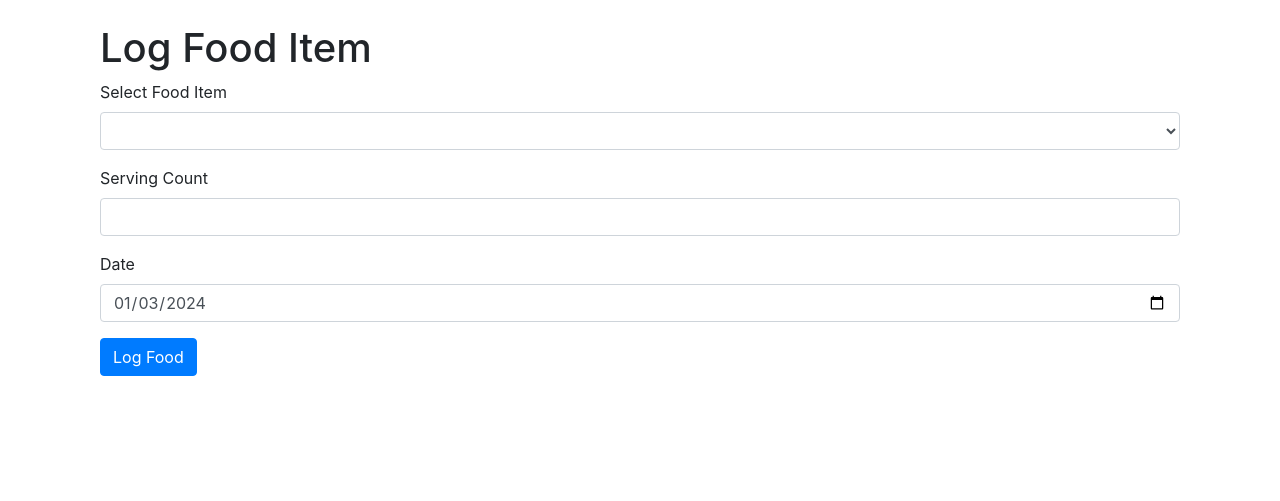
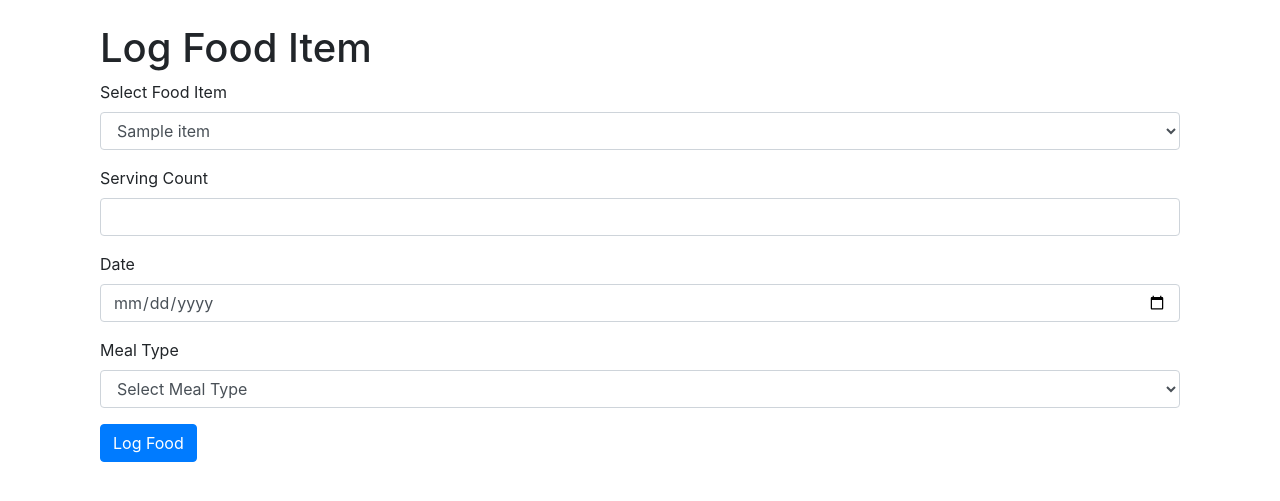
Before and after one commit to Jam0k/MyFitnessBro, a Flask app: page /nutrition/meals-and-foods/add-food in a window 1280 px wide. Shown: the part 56-557 px from the top of the page. Run offline with Flask 3, Linux system fonts and the light colour scheme; tables that the repository leaves empty hold one stand-in row (values such as "Sample post"); lists and menus that the app fills with data are empty; some libraries are stand-ins or nearby versions.

Commit message:
Working meal / food log

```diff
--- a/blueprints/nutrition/routes.py
+++ b/blueprints/nutrition/routes.py
@@ -1,5 +1,5 @@
 from flask import Blueprint, render_template, request, jsonify, redirect, url_for, jsonify
-from models import FoodItem, Meal, MealFoodItem, db
+from models import FoodItem, Meal, MealFoodItem, FoodMealLog, db
 import json
 from decimal import Decimal
 from datetime import datetime
@@ -107,6 +107,30 @@ def addFood():
     return render_template('nutrition/meals-and-food/food/add-food.html', today=today)
 
 
+@nutrition_blueprint.route('/meals-and-foods/log-food', methods=['POST'])
+def logFood():
+    try:
+        data = request.get_json()
+        new_log = FoodMealLog(
+            food_item_id=data['food_item_id'],
+            serving_count=data['serving_count'],
+            log_date=datetime.strptime(data['log_date'], '%Y-%m-%d'),
+            meal_type=data['meal_type']  # Include meal_type in the logged data
+        )
+        db.session.add(new_log)
+        db.session.commit()
+        return jsonify({'message': 'Food logged successfully'})
+    except Exception as e:
+        return jsonify({'error': str(e)}), 500
+
+@nutrition_blueprint.route('/meals-and-foods/get-all-food-items', methods=['GET'])
+def getAllFoodItems():
+    try:
+        food_items = FoodItem.query.all()
+        food_items_data = [item.to_dict() for item in food_items]
+        return jsonify(food_items_data)
+    except Exception as e:
+        return jsonify({'error': str(e)}), 500
 
 
 
@@ -344,14 +368,38 @@ def updateMeal(id):
         return jsonify({'error': str(e)}), 500
 
 
+@nutrition_blueprint.route('/meals-and-foods/log-meal', methods=['POST'])
+def logMeal():
+    try:
+        # Parse data from the incoming request
+        data = request.get_json()
+        meal_id = data['meal_id']
+        meal_type = data['meal_type']
+        log_date = datetime.strptime(data['log_date'], '%Y-%m-%d')
+
+        # Create a new MealLog instance
+        new_meal_log = FoodMealLog(
+            meal_id=meal_id,
+            meal_type=meal_type,
+            log_date=log_date
+        )
+
+        # Add to the database and commit
+        db.session.add(new_meal_log)
+        db.session.commit()
+
+        return jsonify({'message': 'Meal logged successfully'}), 200
+
+    except Exception as e:
+        return jsonify({'error': str(e)}), 500
 
 
-@nutrition_blueprint.route('/meals-and-foods/get-all-food-items', methods=['GET'])
-def getAllFoodItems():
+@nutrition_blueprint.route('/meals-and-foods/get-all-meals', methods=['GET'])
+def getAllMeals():
     try:
-        food_items = FoodItem.query.all()
-        food_items_data = [item.to_dict() for item in food_items]
-        return jsonify(food_items_data)
+        meals = Meal.query.all()
+        meals_data = [meal.to_dict() for meal in meals]
+        return jsonify(meals_data)
     except Exception as e:
         return jsonify({'error': str(e)}), 500
 
--- a/models.py
+++ b/models.py
@@ -58,3 +58,26 @@ class MealFoodItem(db.Model):
 
     meal = db.relationship('Meal', backref=db.backref('meal_food_item_assoc'))
     food_item = db.relationship('FoodItem', backref=db.backref('meal_food_item_assoc'))
+
+class FoodMealLog(db.Model):
+    __tablename__ = 'food_meal_logs'
+
+    id = db.Column(db.Integer, primary_key=True)
+    food_item_id = db.Column(db.Integer, db.ForeignKey('food_items.id'))
+    meal_id = db.Column(db.Integer, db.ForeignKey('meals.id'))  # Add this line
+    serving_count = db.Column(db.Numeric(5, 2))
+    log_date = db.Column(db.Date, nullable=False)
+    meal_type = db.Column(db.String(50))  # Type of meal (breakfast, lunch, etc.)
+
+    food_item = db.relationship('FoodItem', backref=db.backref('logs', lazy='dynamic'))
+    meal = db.relationship('Meal', backref=db.backref('meal_logs', lazy='dynamic'))  # Add this relationship
+
+    def to_dict(self):
+        return {
+            'id': self.id,
+            'food_item_id': self.food_item_id,
+            'meal_id': self.meal_id,  # Include this field
+            'serving_count': str(self.serving_count),
+            'log_date': self.log_date.isoformat(),
+            'meal_type': self.meal_type
+        }
--- /dev/null
+++ b/static/js/food/log-food.js
@@ -0,0 +1,51 @@
+$(document).ready(function() {
+    // Handle the form submission
+    $("#logFoodForm").on("submit", function(e) {
+        e.preventDefault();
+
+        // Gather data from the form
+        var foodItemId = $("#foodItemSelector").val();
+        var servingCount = $("#servingCount").val();
+        var logDate = $("#logDate").val();
+        var mealType = $("#mealType").val();
+
+        // Construct the data object to be sent
+        var logData = {
+            food_item_id: foodItemId,
+            serving_count: servingCount,
+            log_date: logDate,
+            meal_type: mealType
+        };
+
+        // AJAX request to log the food item
+        $.ajax({
+            url: "/nutrition/meals-and-foods/log-food",  // Replace with your actual endpoint
+            method: "POST",
+            contentType: "application/json",
+            data: JSON.stringify(logData),
+            success: function(response) {
+                // Handle success - for example, display a success message or redirect
+                alert("Food logged successfully");
+            },
+            error: function(error) {
+                // Handle error - for example, display an error message
+                alert("Error logging food: " + error.responseText);
+            }
+        });
+    });
+
+    // Optionally, populate the foodItemSelector dropdown with food items from the server
+    // This part of the code can be modified or expanded based on how you're fetching the food items
+    $.ajax({
+        url: "/nutrition/meals-and-foods/get-all-food-items",  // Replace with your actual endpoint
+        method: "GET",
+        success: function(foodItems) {
+            foodItems.forEach(function(foodItem) {
+                $("#foodItemSelector").append(new Option(foodItem.name, foodItem.id));
+            });
+        },
+        error: function(error) {
+            alert("Error fetching food items");
+        }
+    });
+});
--- a/templates/nutrition/meals-and-food/food/add-food.html
+++ b/templates/nutrition/meals-and-food/food/add-food.html
@@ -4,26 +4,32 @@
 <div class="container mt-4">
     <h1>Log Food Item</h1>
     <form id="logFoodForm">
-        <!-- Food Item Selector -->
         <div class="form-group">
             <label for="foodItemSelector">Select Food Item</label>
-            <select id="foodItemSelector" class="form-control"></select>
+            <select class="form-control" id="foodItemSelector" required>
+                <!-- Options will be populated here -->
+            </select>
         </div>
-
-        <!-- Serving Count -->
         <div class="form-group">
             <label for="servingCount">Serving Count</label>
-            <input type="number" class="form-control" id="servingCount" step="0.01">
+            <input type="number" class="form-control" id="servingCount" min="0.01" step="0.01" required>
         </div>
-
-        <!-- Date Picker -->
         <div class="form-group">
             <label for="logDate">Date</label>
-            <input type="date" class="form-control" id="logDate" name="logDate" value="{{ today }}">
+            <input type="date" class="form-control" id="logDate" required>
         </div>
-
+        <div class="form-group">
+            <label for="mealType">Meal Type</label>
+            <select class="form-control" id="mealType" required>
+                <option value="">Select Meal Type</option>
+                <option value="breakfast">Breakfast</option>
+                <option value="lunch">Lunch</option>
+                <option value="dinner">Dinner</option>
+                <option value="snack">Snack</option>
+            </select>
+        </div>
         <button type="submit" class="btn btn-primary">Log Food</button>
     </form>
 </div>
-<script src="{{ url_for('static', filename='js/logFood.js') }}"></script>
+<script src="{{ url_for('static', filename='js/food/log-food.js') }}"></script>
 {% endblock %}
--- a/templates/nutrition/meals-and-food/meal/add-meal.html
+++ b/templates/nutrition/meals-and-food/meal/add-meal.html
@@ -30,5 +30,5 @@
         <button type="submit" class="btn btn-primary">Log Meal</button>
     </form>
 </div>
-<script src="{{ url_for('static', filename='js/logMeal.js') }}"></script>
+<script src="{{ url_for('static', filename='js/meal/log-meal.js') }}"></script>
 {% endblock %}
```
Also changed, not shown: static/js/meal/log-meal.js (added, +49 -0 lines).
